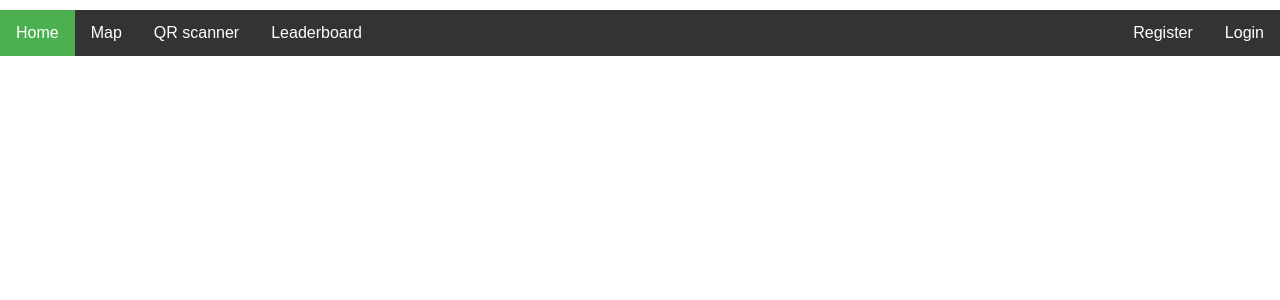
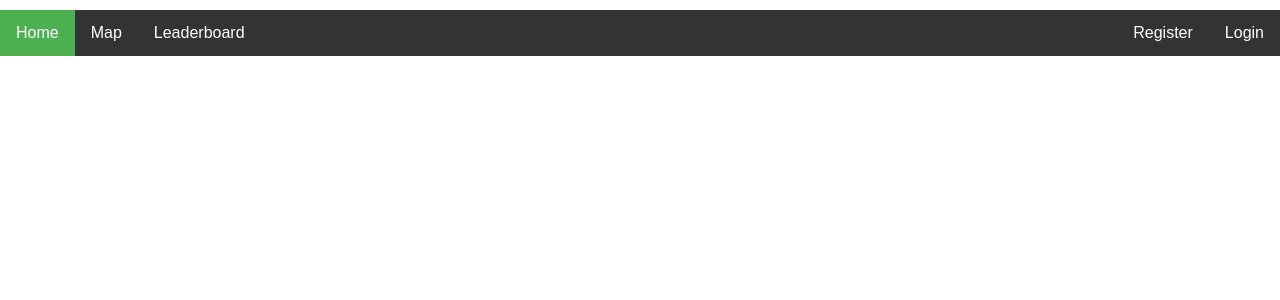
Before and after one commit to JamesGower0/ECM-2434, a Django app: page / in a window 1280 px wide. Shown: the top 300 px of the page. Run offline with Django 5.2, Linux system fonts and the light colour scheme.

Commit message:
Update navBar.html

```diff
--- a/groupproject/application/templates/navBar.html
+++ b/groupproject/application/templates/navBar.html
@@ -46,13 +46,13 @@ Authors: James Gower -->
             {% if user.is_authenticated %}
             <li class="liNB" style="float:right"><a href="{% url 'logout' %}">Logout</a></li>
             <li class="liNB" style="float:right"><a href="{% url 'profile' %}">Profile</a></li>
+            <li class="liNB"><a href="{% url 'scan' %}">QR scanner</a></li>
             {% else %}
             <li class="liNB" style="float:right"><a href="{% url 'login' %}">Login</a></li>
             <li class="liNB" style="float:right"><a href="{% url 'register' %}">Register</a></li>
             {% endif %}
             <li class="liNB"><a class="active" href="{% url 'home' %}">Home</a></li>
             <li class="liNB"><a href="{% url 'map' %}">Map</a></li>
-            <li class="liNB"><a href="{% url 'scan' %}">QR scanner</a></li>
             <li class="liNB"><a href="{% url 'leaderboard' %}">Leaderboard</a></li>
         </ul>
     </body>
```
